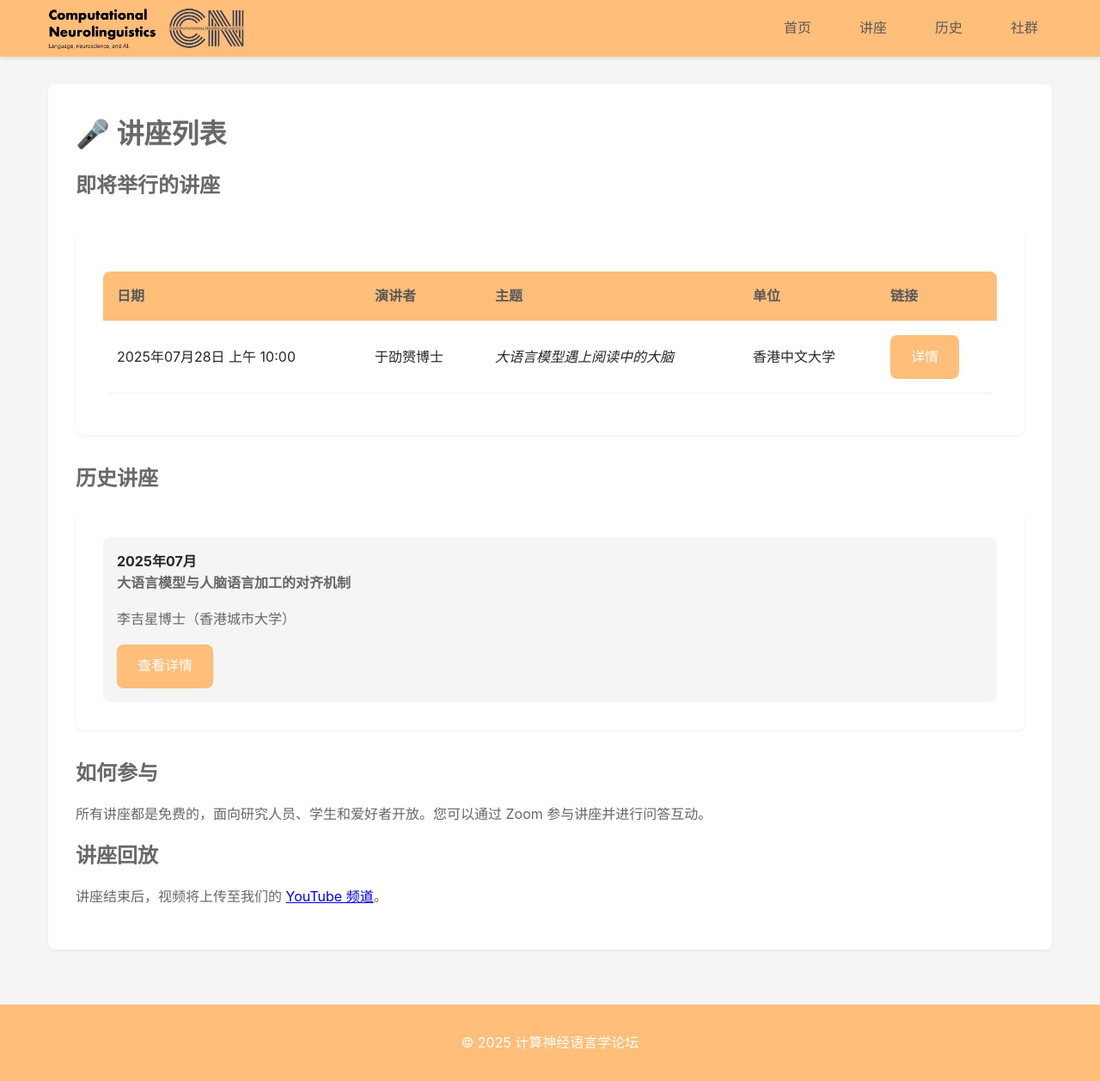
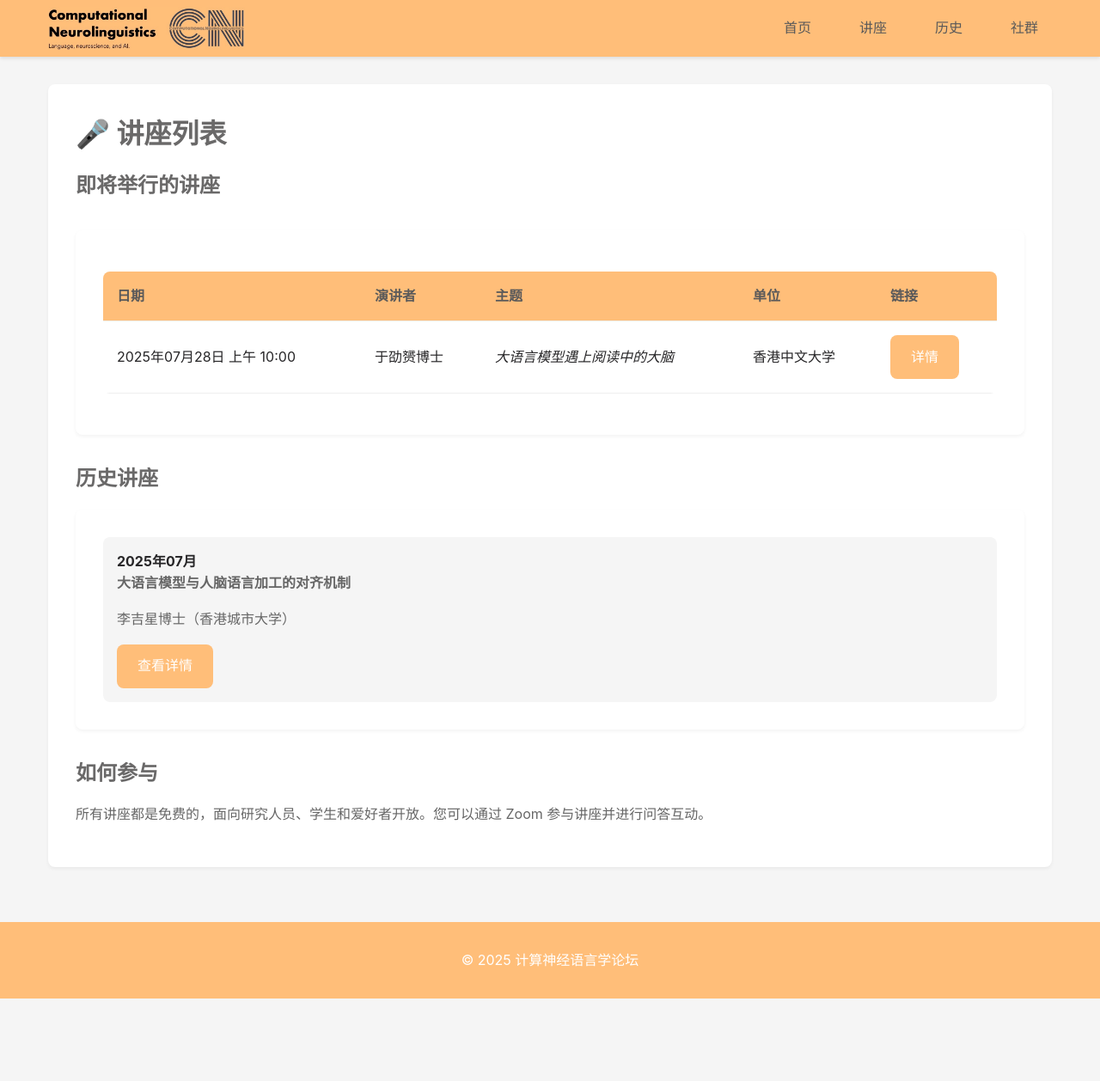
Before and after one commit to xufengduan/Computational-Neurolinguistics-Forum, a Jekyll site: the page built from events/index.md, in a window 1280 px wide and 1258 px high. Shown: the whole window at 86% size. Built offline with Jekyll 4.4.1, drawn with Linux system fonts in a browser that asks for light colours.

Commit message:
在事件页面中添加状态字段的支持

```diff
--- a/_layouts/event.html
+++ b/_layouts/event.html
@@ -15,6 +15,7 @@
                 <h1>{{ page.title }}</h1>
             </div>
         </div>
+        {% if page.status != 'past' %}
         <div class="event-meta">
 
             <div class="zoom-info">
@@ -32,6 +33,7 @@
                         {% endif %}
             </div>
         </div>
+        {% endif %}
 
         <div class="event-content">
             {{ content }}
--- a/events/index.md
+++ b/events/index.md
@@ -61,7 +61,3 @@
 ## 如何参与
 
 所有讲座都是免费的，面向研究人员、学生和爱好者开放。您可以通过 Zoom 参与讲座并进行问答互动。
-
-## 讲座回放
-
-讲座结束后，视频将上传至我们的 [YouTube 频道](#)。
--- a/scripts/generate_event_pages.py
+++ b/scripts/generate_event_pages.py
@@ -42,6 +42,9 @@
         content += f'zoom_password: {event["zoom_password"]}\n'
     if 'video_password' in event:
         content += f'video_password: {event["video_password"]}\n'
+    # 添加状态字段
+    if 'status' in event:
+        content += f'status: {event["status"]}\n'
     # 添加照片字段（不需要多行处理）
     if 'photo' in event:
         content += f'photo: {event["photo"]}\n'
```
Also changed, not shown: events/2025-07-Yu-Shaoyun/index.md (+1 -0 lines).
